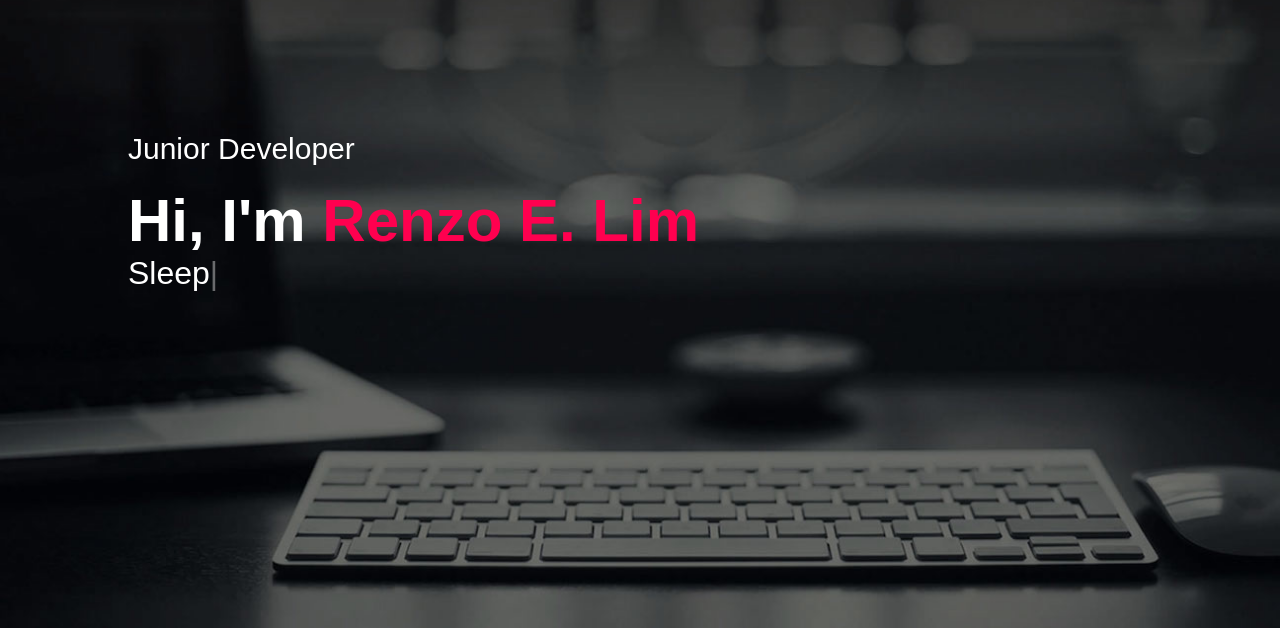
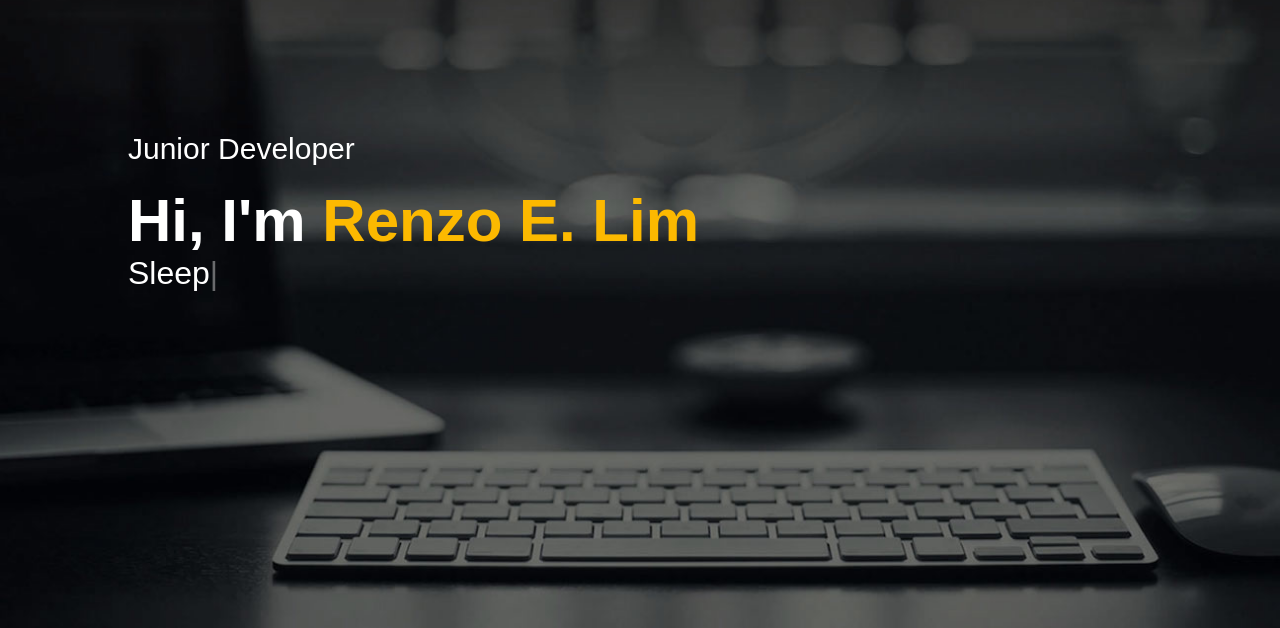
Before and after one commit to Renzolim394/Babu, a plain HTML site: page index.html in a window 1280 px wide. Shown: the part 172-800 px from the top of the page. Drawn offline with nearby package versions, Linux system fonts and the light colour scheme; some packages are replaced by stand-ins of ours; a script that the page names is missing.

Commit message:
Update main.css

```diff
--- a/main.css
+++ b/main.css
@@ -71,7 +71,7 @@ nav ul li a:hover::after{
     margin-top:20px;
  }
  .header-text h1 span{
-    color:#ff004f;
+    color:#fcb900;
  }
 .moving-text span{
     font-size: 32px;
```
